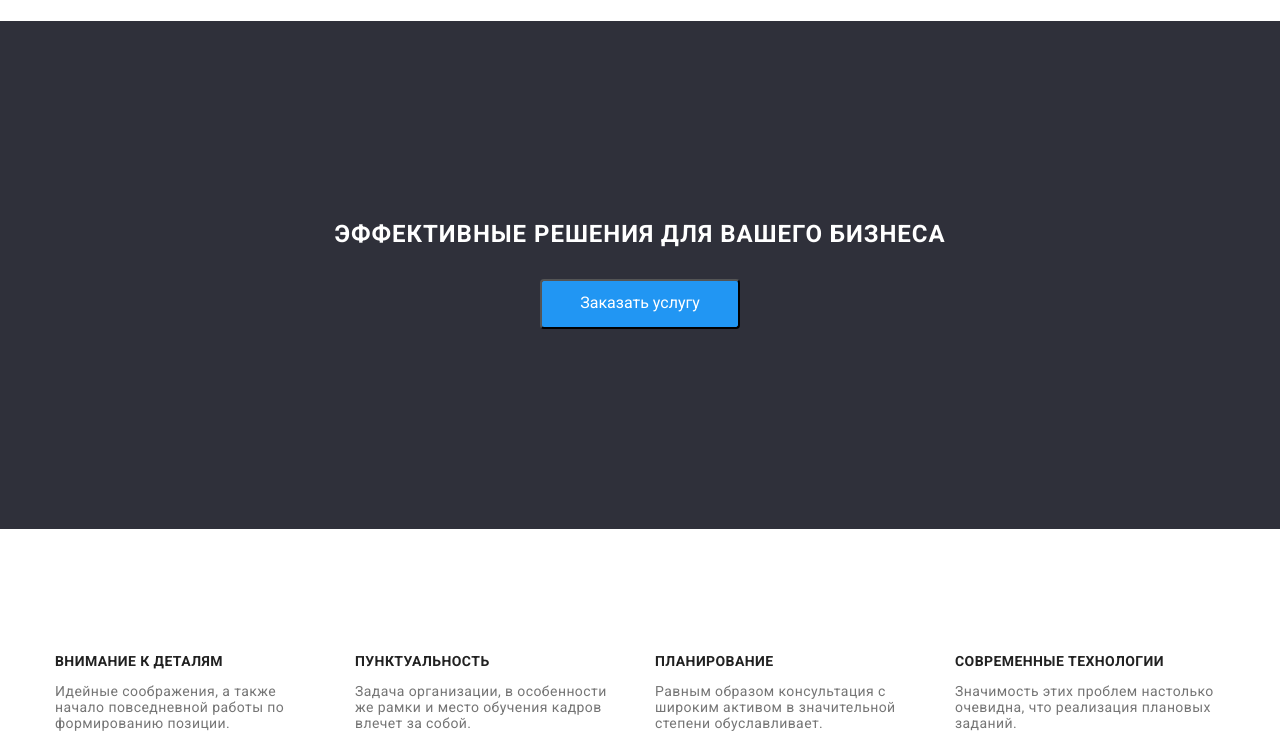
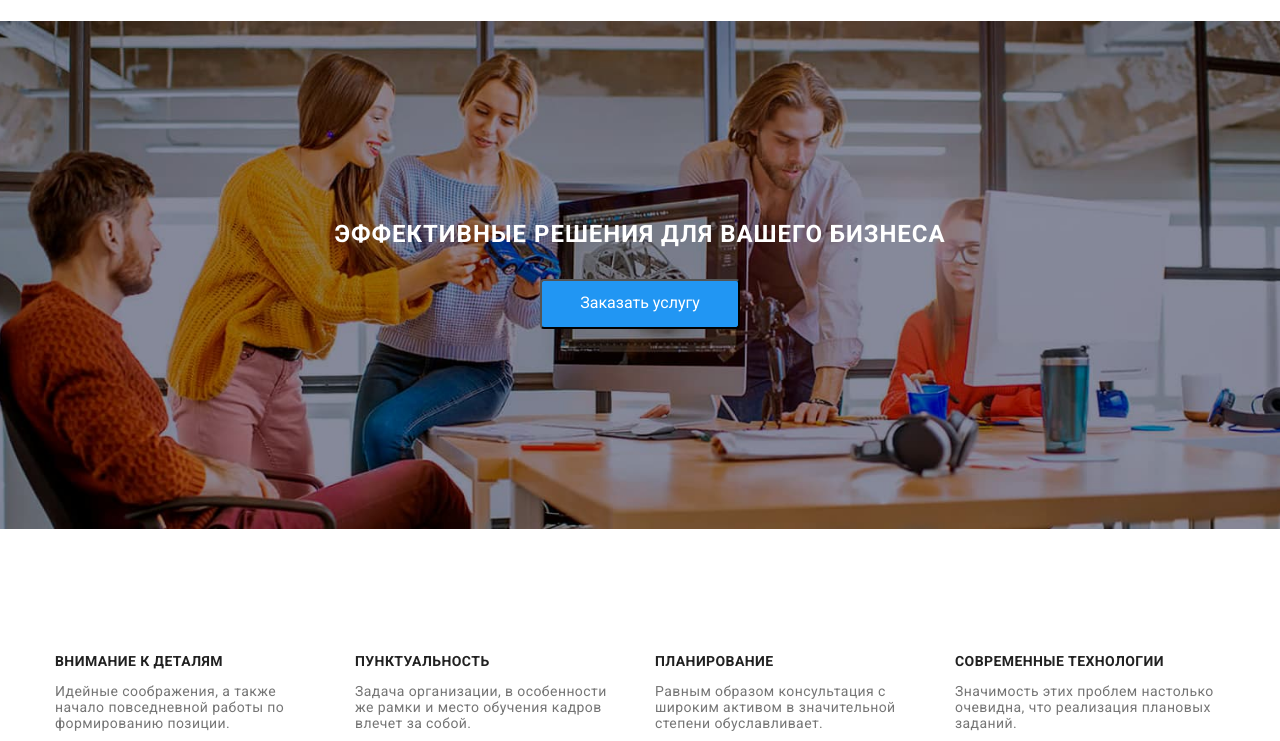
Before and after one commit to MariiaDrobotovych/goit-markup-hw-04, a plain HTML site: page index.html in a window 1280 px wide. Shown: the part 59-800 px from the top of the page. Drawn offline with nearby package versions, Linux system fonts and the light colour scheme.

Commit message:
add optimized pictures, overlay in hero

```diff
--- a/css/styles.css
+++ b/css/styles.css
@@ -165,21 +165,25 @@ nav {
 
 /* hero */
 
+.hero {
+  max-width: 1600px;
+  max-height: 600px;
+  margin-left: auto;
+  margin-right: auto;
+
+  background-color: rgba(47, 48, 58, 0.4);
+  background-image: url(../images/images-hero/overlay-optimized.jpg);
+  background-repeat: no-repeat;
+  background-size: cover;
+  background-position: center;
+}
+
 .hero .container {
   padding-top: 200px;
-}
 
-.hero {
   letter-spacing: 0.06em;
-}
-
-.hero {
-  background-color: var(--secondary-bg-color);
   color: var(--main-bg-color);
-}
-.hero {
   text-align: center;
-  letter-spacing: 0.06em;
   text-transform: uppercase;
 }
 
@@ -318,6 +322,13 @@ nav {
 .staff-people > img {
   width: 270px;
   height: 260px;
+
+  background-color: #2f303a;
+}
+
+.staff-people {
+  box-shadow: 0px 3px 1px rgba(0, 0, 0, 0.1), 0px 1px 2px rgba(0, 0, 0, 0.08),
+    0px 2px 2px rgba(0, 0, 0, 0.12);
 }
 
 /* footer */
```
Also changed, not shown: css/portfolio.css (+8 -0 lines), images/images-box-optimized/box1.jpg (added), images/images-box-optimized/box2.jpg (added), images/images-box-optimized/box3.jpg (added), images/images-hero/overlay-optimized.jpg (added), images/images-hero/overlay.jpg (added), images/images-person-optimized/person1.jpg (added), images/images-person-optimized/person2.jpg (added), images/images-person-optimized/person3.jpg (added), images/images-person-optimized/person4.jpg (added), images/images-project-optimized/project1.jpg (added), images/images-project-optimized/project2.jpg (added), images/images-project-optimized/project3.jpg (added), images/images-project-optimized/project4.jpg (added), 5 more files.
